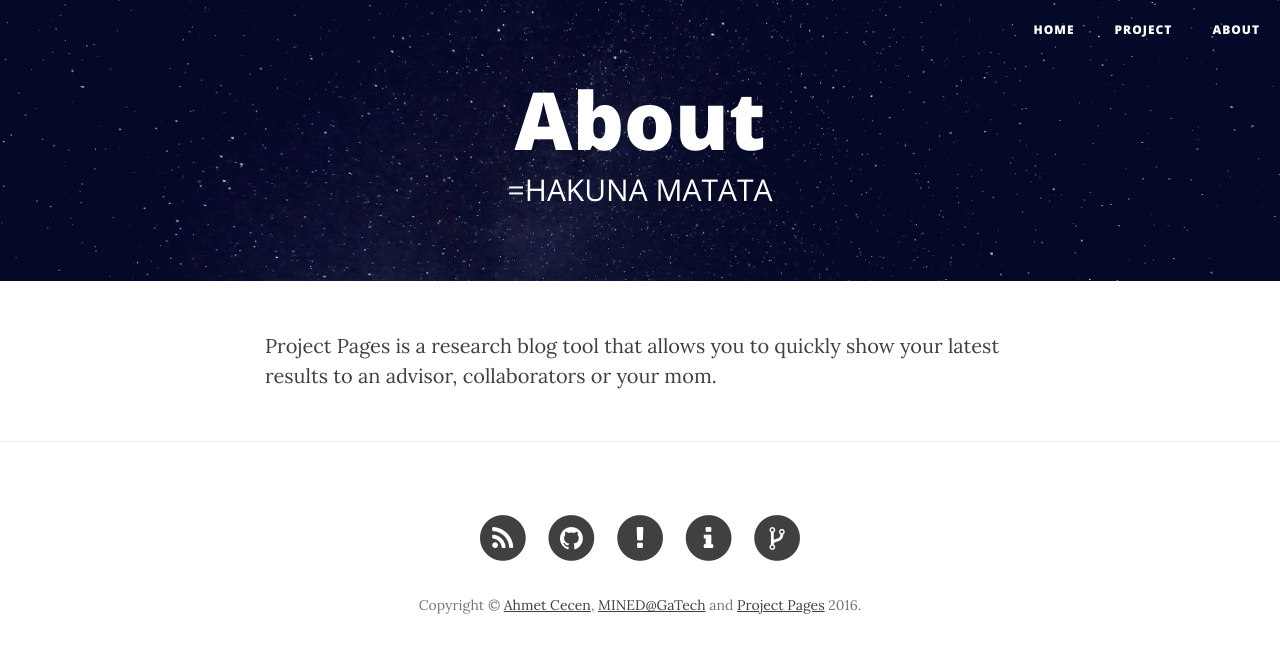
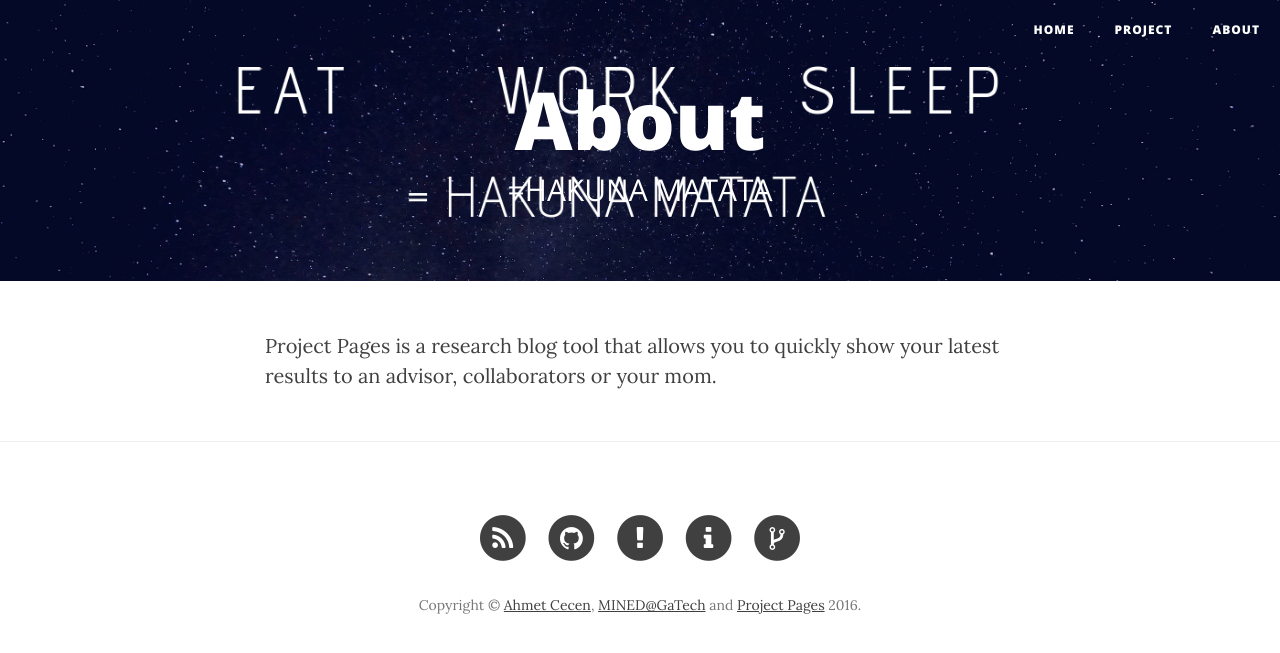
Before and after one commit to jiyoungo/jiyoungo.github.io, a Jekyll site: the page built from about.md, in a window 1280 px wide. Shown: the top 653 px of the page. Built offline with Jekyll 4.4.1, drawn with Linux system fonts in a browser that asks for light colours; nearby versions of some CDN libraries.

Commit message:
add banner

```diff
--- a/_config.yml
+++ b/_config.yml
@@ -8,7 +8,7 @@ url: "https://jiyoungo.github.io"
 
 # Secondary Parameters
 baseurl: "/"
-header-img: img/jiyoung_banner_without_text.png
+header-img: "img/home_banner.png"
 headercolor: "#FFFFFF"
 logo: ""
 
--- a/about.md
+++ b/about.md
@@ -2,7 +2,7 @@
 layout: page
 title: "About"
 description: "=HAKUNA MATATA"
-header-img: "img/jiyoung_banner_without_text.png"
+header-img: "img/about_banner.png"
 ---
 
 Project Pages is a research blog tool that allows you to quickly show your latest results to an advisor, collaborators or your mom.
```
Also changed, not shown: projects/project.md (+1 -1 lines), img/about_banner.png (added), img/home_banner.png (added), img/jiyoung_banner_without_text.png (deleted), img/project_banner.png (added).
